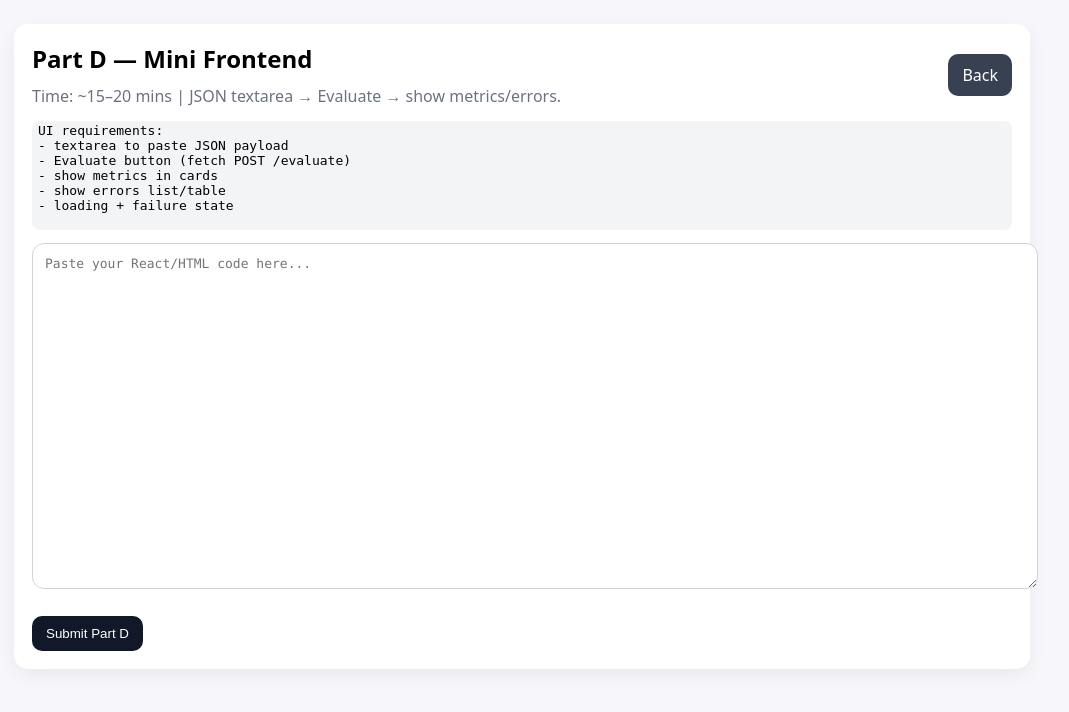
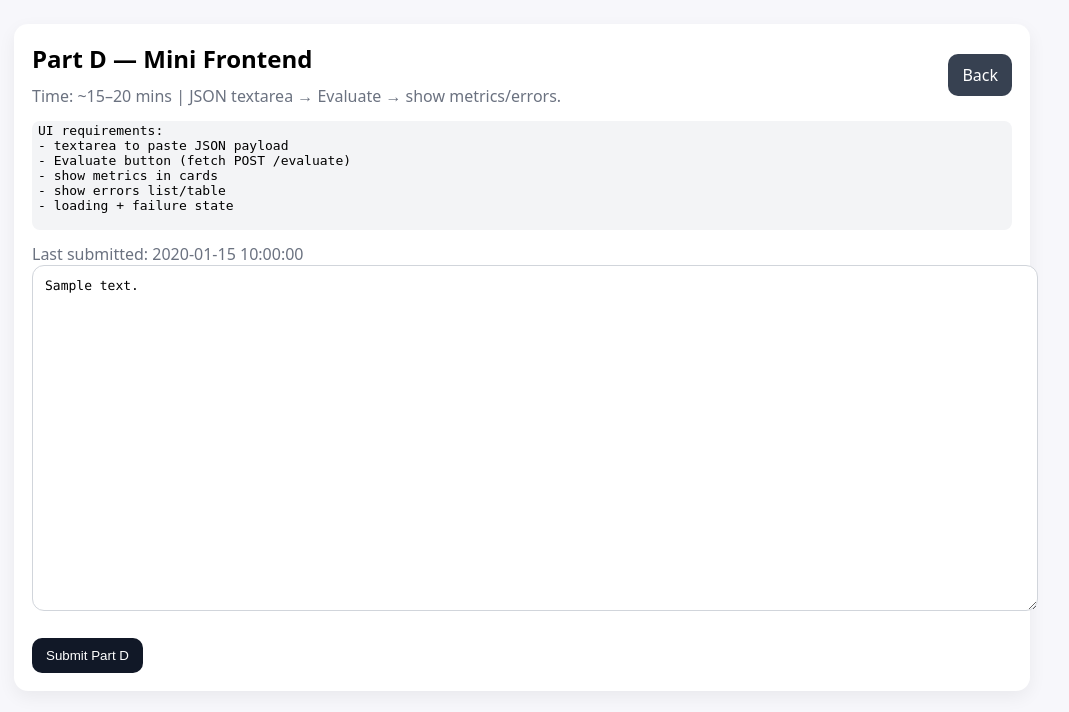
Before and after one commit to Maru1209/EulerQ-candidate-test, a FastAPI app: template templates/part_d.html in a window 1280 px wide. Shown: the top 712 px of the page, without its empty margins (10-1079 px from the left). Run offline with FastAPI, Linux system fonts and the light colour scheme; the template is opened without the code that fills it: most values are stand-ins (such as "Sample title", 1, 10 or a date in 2020).

Commit message:
Update part_d.html

```diff
--- a/templates/part_d.html
+++ b/templates/part_d.html
@@ -19,10 +19,16 @@ UI requirements:
 
   <form method="post" action="/submit/d">
     <div class="muted" id="saveStatus"></div>
-    <textarea id="answerBox" name="content" placeholder="Paste your React/HTML code here..."></textarea>
+    <div class="muted">
+  {% if existing_time %}Last submitted: {{ existing_time }}{% endif %}
+  {% if finalized %}<b> (Finalized - read only)</b>{% endif %}
+</div>
+
+<textarea id="answerBox" name="content" placeholder="..."{% if finalized %} readonly{% endif %}>{{ existing_content | e }}</textarea>
+
     <br/><br/>
     <button class="btn" type="submit">Submit Part D</button>
   </form>
 
-  <script>setupAutosave("eulerq_test_part_d");</script>
+  <script>setupAutosave("eulerq_test_part_a_{{ candidate_name | e }}");</script>
 {% endblock %}
```
